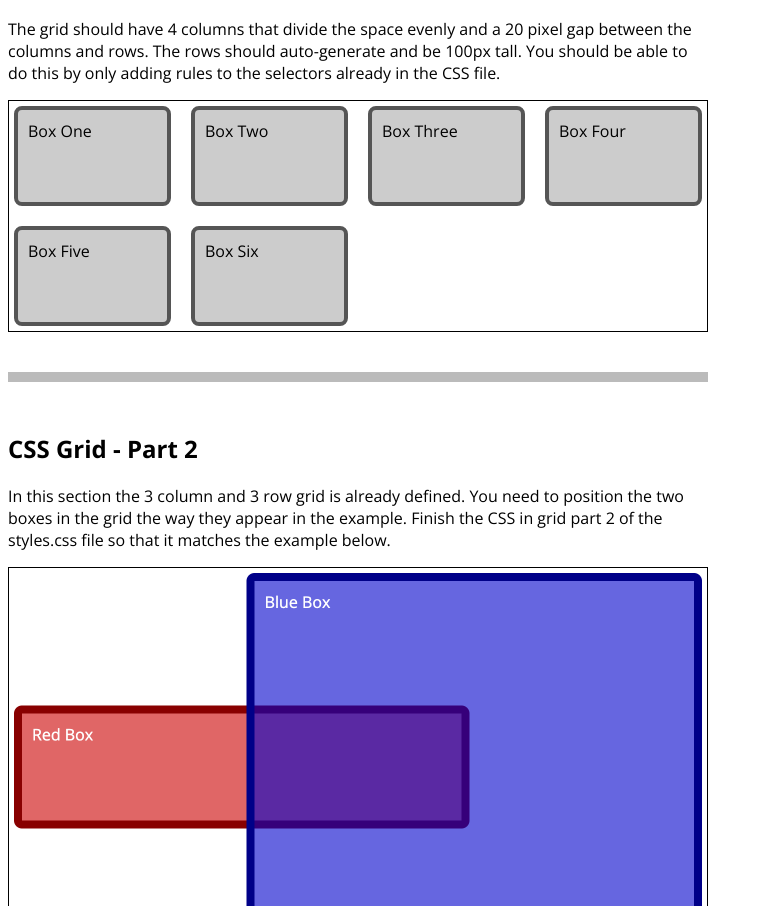
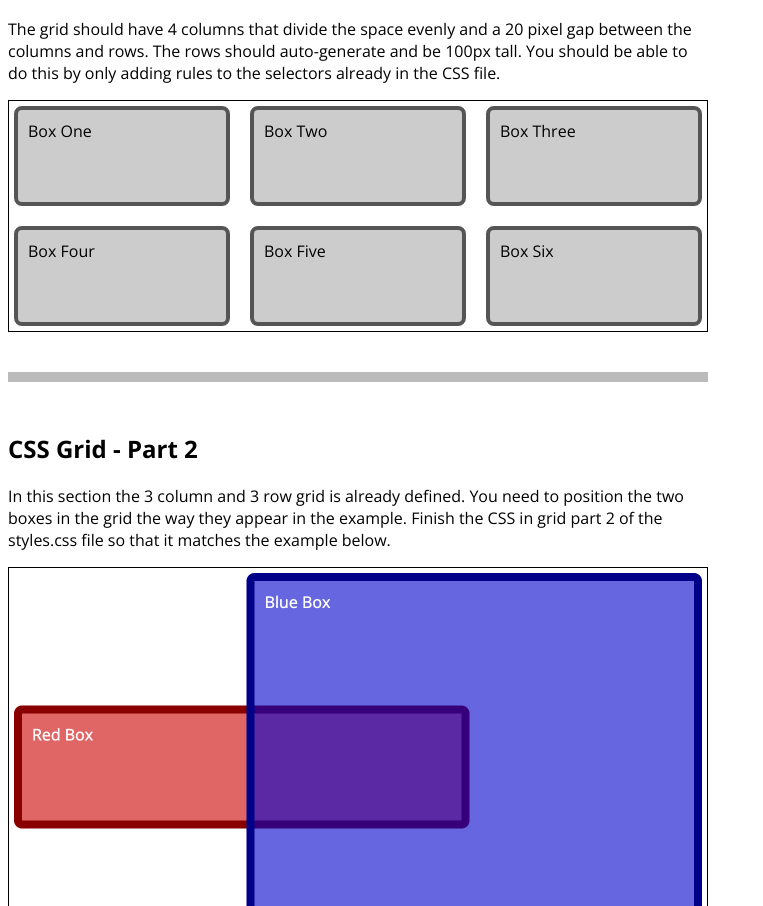
Before and after one commit to IsisXN/ITMD-441-L2, a plain HTML site: page index.html in a window 1280 px wide. Shown: the part 2790-3696 px from the top of the page, without its empty margins (0-763 px from the left). Drawn offline with nearby package versions, Linux system fonts and the light colour scheme.

Commit message:
Update styles.css

```diff
--- a/styles.css
+++ b/styles.css
@@ -63,10 +63,11 @@
 
 #grid-section1 .grid {
    display: grid; /* Enables grid layout */
-    grid-template-columns: repeat(4, 1fr); /* Creates 4 equal columns */
+    grid-template-columns: repeat(3, 1fr); /* Creates 4 equal columns */
     grid-auto-rows: 100px; /* Sets each row height to 100px */
     gap: 20px; /* Adds a 20px gap between columns and rows */
 }
+
 
 /* end Grid Part 1 */
 
```
